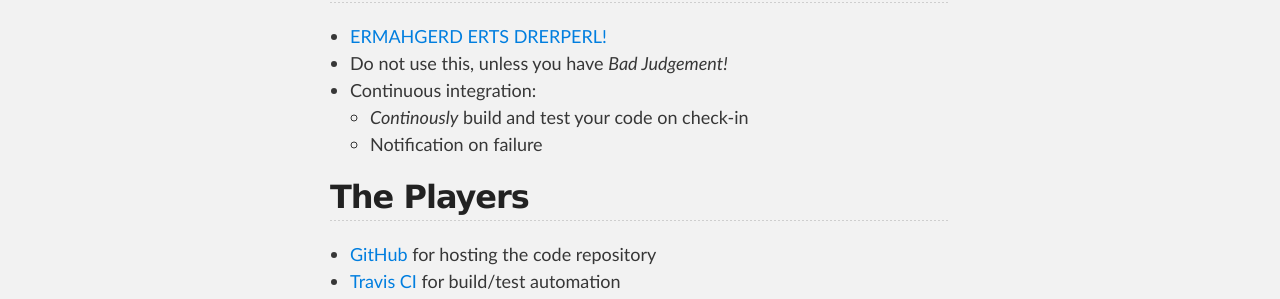
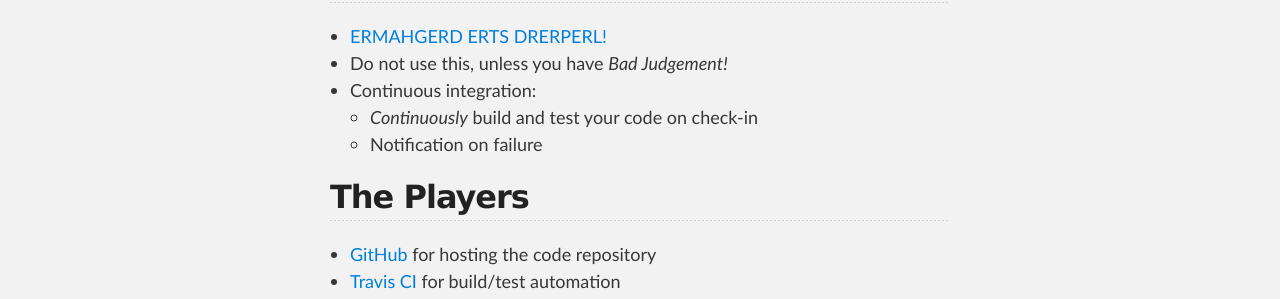
Before and after one commit to stopfstedt/behat-drupal-workshop, a Jekyll site: the page built from module_development.md, in a window 1280 px wide. Shown: the part 459-758 px from the top of the page. Built offline with Jekyll 4.4.1, drawn with Linux system fonts in a browser that asks for light colours; Markdown is read by kramdown in place of the engine named in the settings.

Commit message:
typo fix.

```diff
--- a/module_development.md
+++ b/module_development.md
@@ -13,7 +13,7 @@ Cover your modules with functional tests using Behat, if applicable.
 * [ERMAHGERD ERTS DRERPERL!](https://github.com/stopfstedt/drermahgerd)
 * Do not use this, unless you have _Bad Judgement!_
 * Continuous integration:
-    - _Continously_ build and test your code on check-in
+    - _Continuously_ build and test your code on check-in
     - Notification on failure
 
 ## The Players
```
